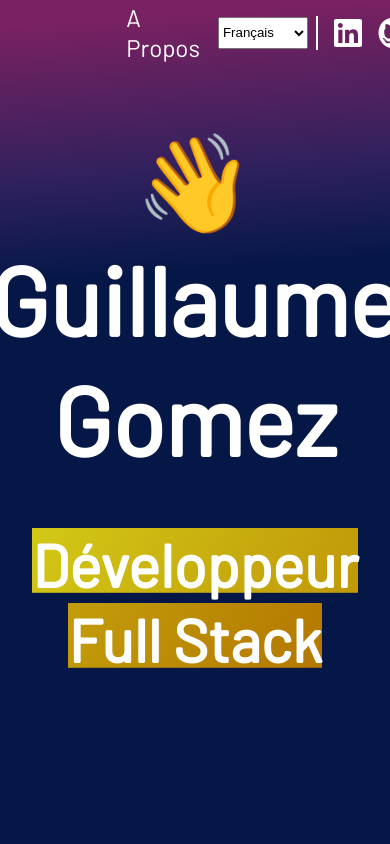
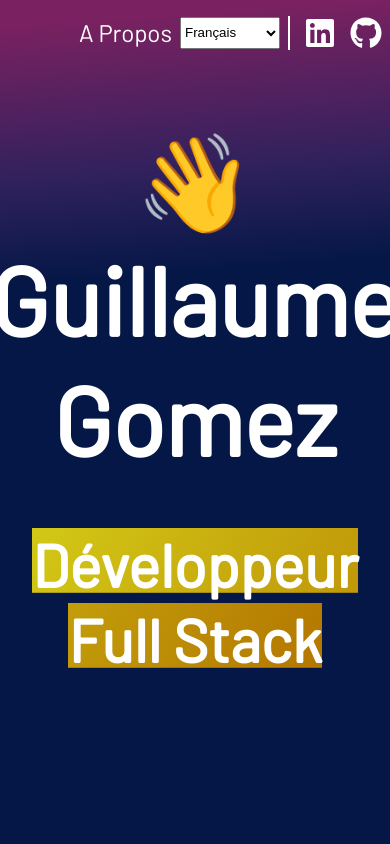
Before and after one commit to guillaume-gomez/guillaume-gomez.github.io, a React (Create React App) app: page / in a window 390 px wide. Shown: the top 844 px of the page. Built offline with nearby package versions, Linux system fonts and the light colour scheme.

Commit message:
fix about me sier

```diff
--- a/src/components/Header.css
+++ b/src/components/Header.css
@@ -1,4 +1,5 @@
 .header-container {
+  //border:  2px solid green;
   position: absolute;
   top: 0;
   height: 65px;
@@ -41,6 +42,9 @@
 
 @media(max-width: 768px) {
   .header-name {
-    visibility: hidden;
+    display: none;
+  }
+  .header-container {
+    justify-content: flex-end;
   }
 }
```
